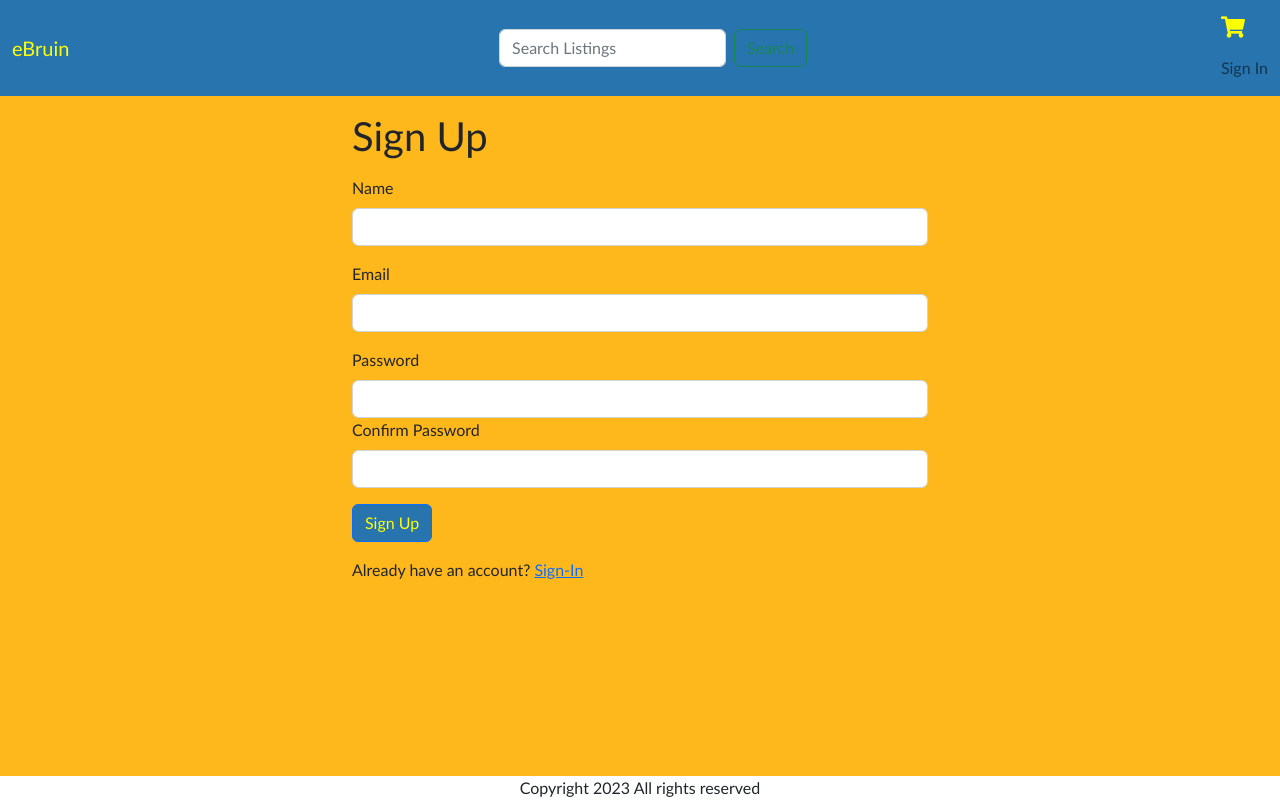
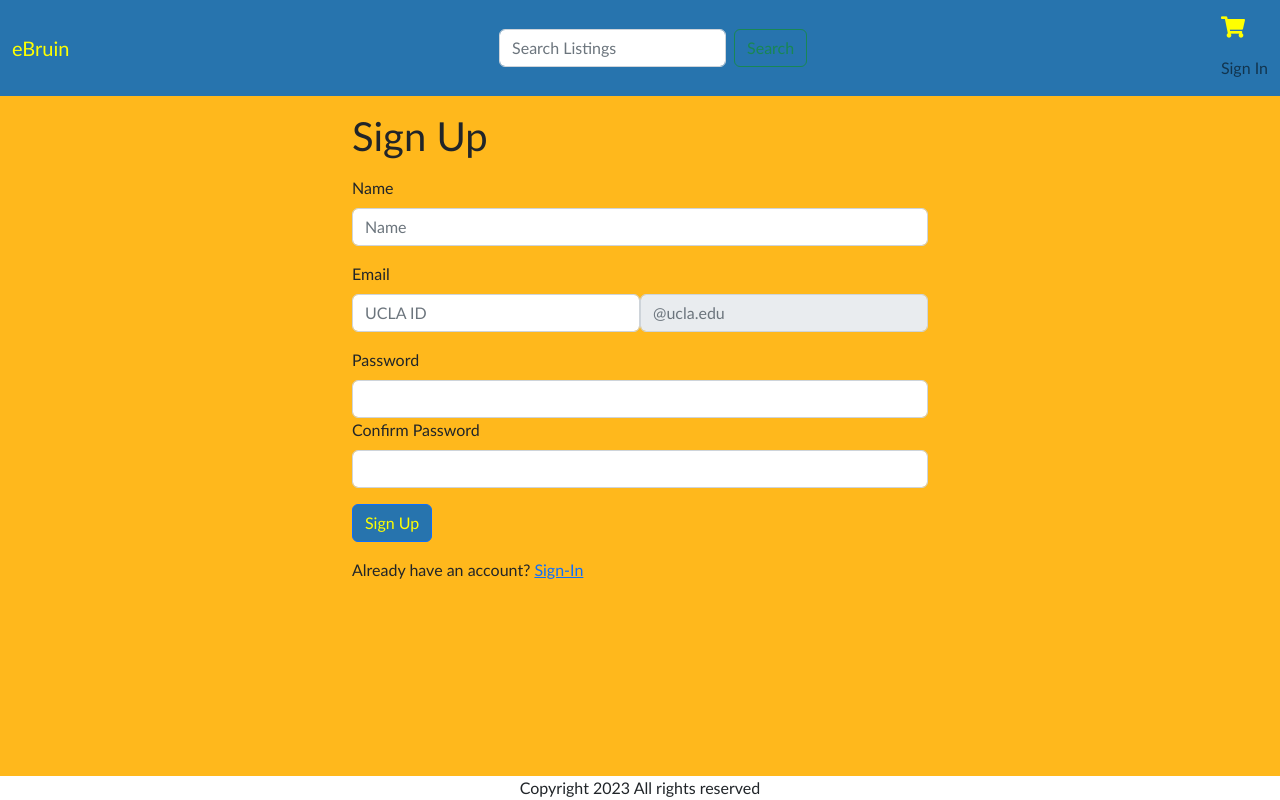
Before and after one commit to 404NotFoundJS/eBruin, a React (Create React App) app in the folder client/: page /signup in a window 1280 px wide. Built offline with nearby package versions, Linux system fonts and the light colour scheme.

Commit message:
Restrict signup to only UCLA email addresses

```diff
--- a/client/src/screens/SignupScreen.js
+++ b/client/src/screens/SignupScreen.js
@@ -44,16 +44,23 @@ export default function SignupScreen() {
       <Form onSubmit={submitHandler}>
         <Form.Group className="mb-3" controlId="name">
           <Form.Label>Name</Form.Label>
-          <Form.Control onChange={(e) => setName(e.target.value)} required />
+          <Form.Control
+            placeholder="Name"
+            onChange={(e) => setName(e.target.value)}
+            required
+          />
         </Form.Group>
 
         <Form.Group className="mb-3" controlId="email">
           <Form.Label>Email</Form.Label>
-          <Form.Control
-            type="email"
-            required
-            onChange={(e) => setEmail(e.target.value)}
-          />
+          <div className="d-flex">
+            <Form.Control
+              placeholder="UCLA ID"
+              required
+              onChange={(e) => setEmail(e.target.value + '@ucla.edu')}
+            />
+            <Form.Control placeholder="@ucla.edu" disabled />
+          </div>
         </Form.Group>
         <Form.Group className="mb-3" controlId="password">
           <Form.Label>Password</Form.Label>
```
